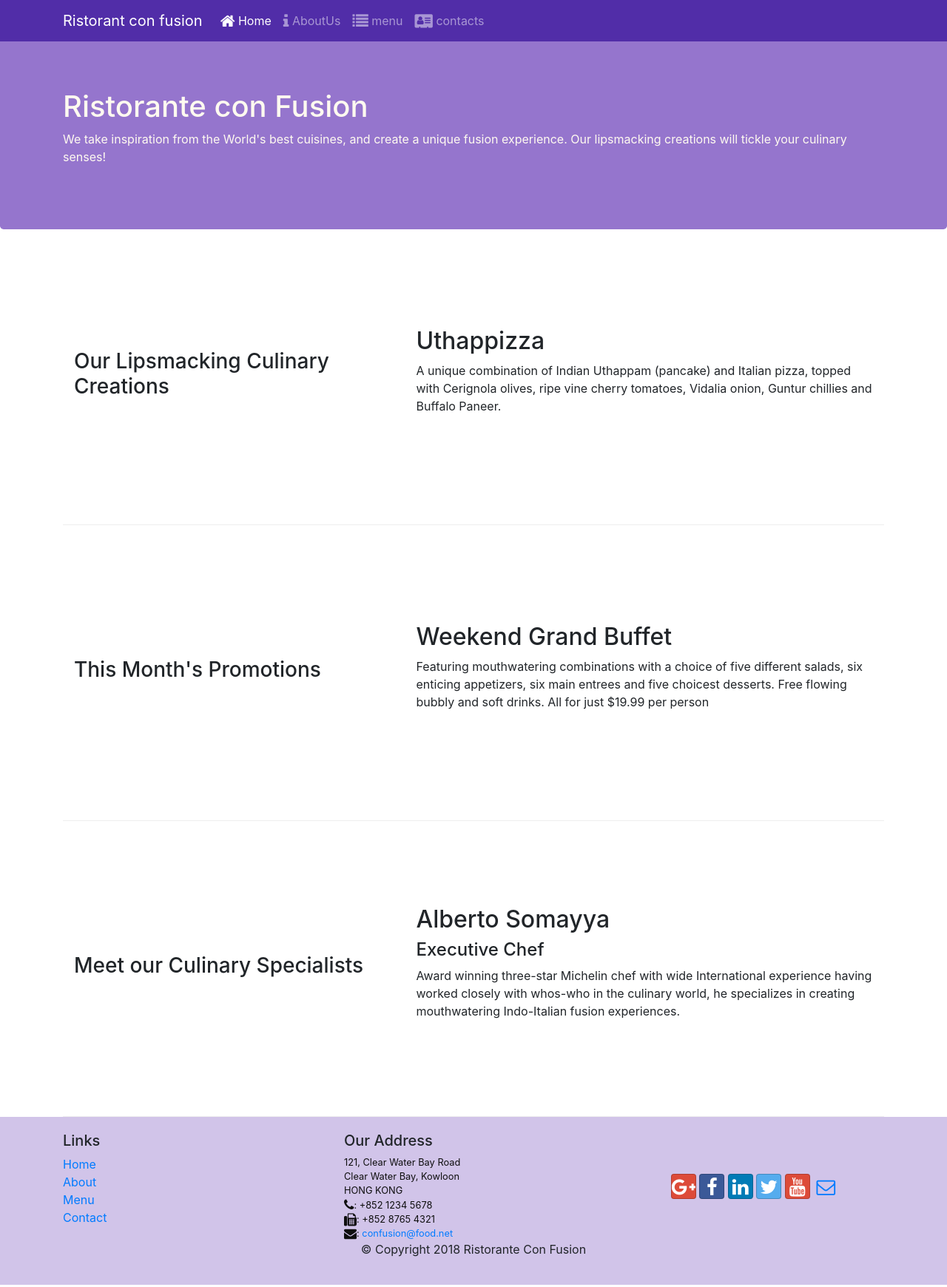
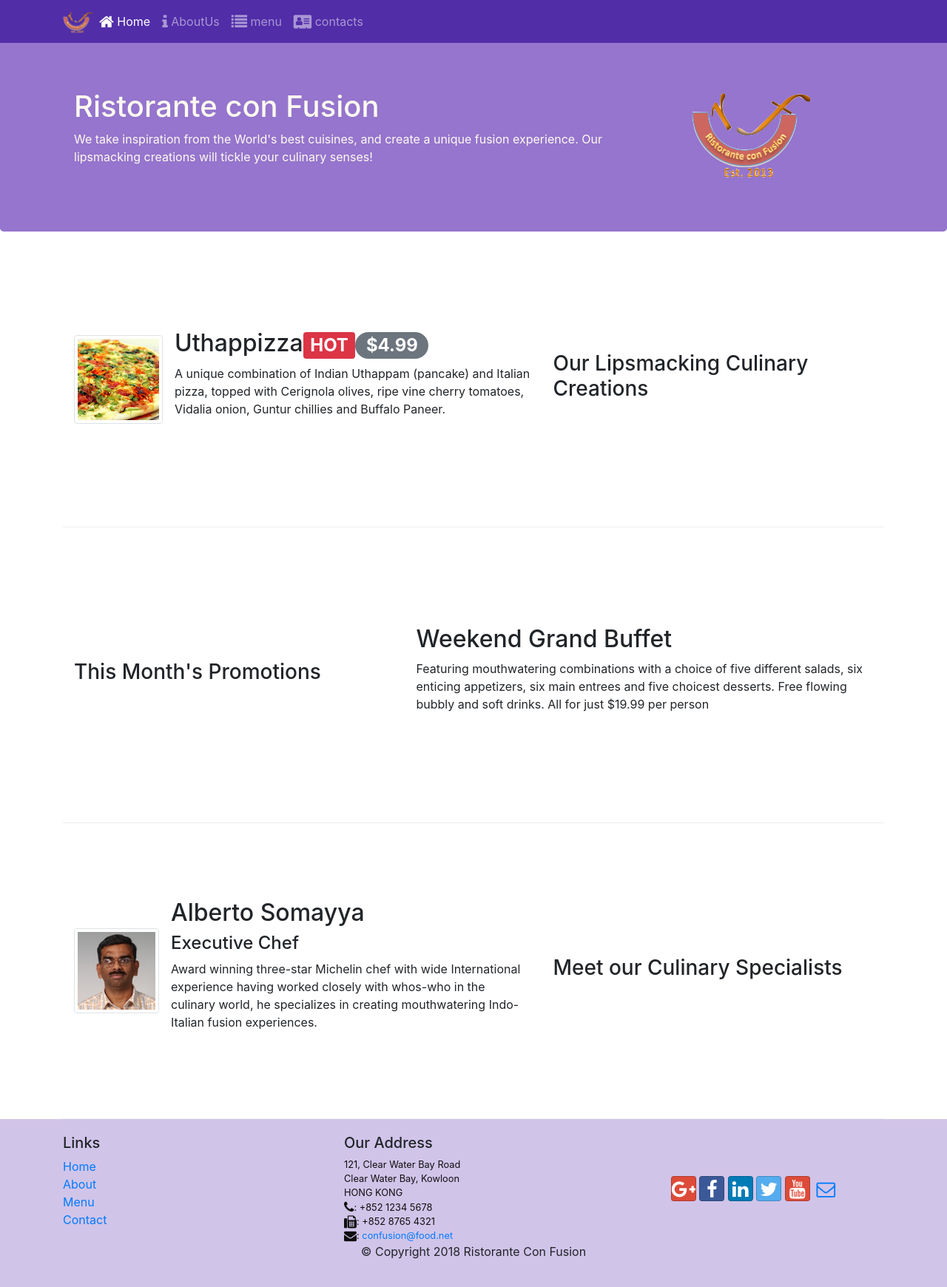
Before and after one commit to NavedAFZ/Bootstrap, a website: page index.html in a window 1280 px wide. Shown: the whole page at 74% size. Drawn offline with nearby package versions, Linux system fonts and the light colour scheme.

Commit message:
media and batches

```diff
--- a/index.html
+++ b/index.html
@@ -16,7 +16,7 @@
     <button class="navbar-toggler" type="button" data-toggle="collapse" data-target="#Navbar">
         <span class="navbar-toggler-icon"></span>
     </button>
-    <a class="navbar-brand" href="#">Ristorant con fusion</a>
+    <a class="navbar-brand mr-auto" href="#"><img src="img/logo.png" height="30" width="41"></a>
 
     <div class="navbar-collapse" id="Navbar">
 
@@ -36,24 +36,38 @@
     <header class="jumbotron ">
         <div class="container">
             <div class="row row-header">
-                <div >
+                <div class="col-12 col-sm-9">
                     <h1>Ristorante con Fusion</h1>
                     <p>We take inspiration from the World's best cuisines, and create a unique fusion experience. Our lipsmacking creations will tickle your culinary senses!</p>
                 </div>
-                <div>
+
+                    <div class="col-12 col-sm-3 align-self-center">
+                        <img src="img/logo.png" class="img-fluid">
+
                 </div>
+
             </div>
         </div>
     </header>
 
     <div class="container ">
         <div class="row row-content align-items-center">
-            <div class="col-12 col-sm-5">
+            <div class="col-12 col-sm-5 order-sm-last">
                 <h3>Our Lipsmacking Culinary Creations</h3>
             </div>
             <div class="col-12 col-sm-7">
-                <h2>Uthappizza</h2>
-                <p>A unique combination of Indian Uthappam (pancake) and Italian pizza, topped with Cerignola olives, ripe vine cherry tomatoes, Vidalia onion, Guntur chillies and Buffalo Paneer.</p>
+                <div class="media">
+                    <img class="d-flex mr-3 img-thumbnail align-self-center"
+                            src="img/uthappizza.png" alt="Uthappizza">
+                    <div class="media-body">
+                        <h2 class="mt-0">Uthappizza<span class="badge badge-danger">HOT</span><span class="badge badge-pill badge-secondary">$4.99</span></h2>
+                        <p class="d-none d-sm-block">A unique combination of Indian Uthappam (pancake) and
+                            Italian pizza, topped with Cerignola olives, ripe vine
+                            cherry tomatoes, Vidalia onion, Guntur chillies and
+                            Buffalo Paneer.</p>
+                    </div>
+                </div>
+
             </div>
         </div>
 
@@ -69,13 +83,24 @@
         </div>
 
         <div class="row row-content align-items-center">
-            <div class="col-12 col-sm-5">
+            <div class="col-12 col-sm-5 order-sm-last">
                 <h3>Meet our Culinary Specialists</h3>
             </div>
             <div class="col-12 col-sm-7">
-                <h2>Alberto Somayya</h2>
-                <h4>Executive Chef</h4>
-                <p>Award winning three-star Michelin chef with wide International experience having worked closely with whos-who in the culinary world, he specializes in creating mouthwatering Indo-Italian fusion experiences. </p>
+                <div class="media">
+                    <img class="d-flex mr-3 img-thumbnail align-self-center"
+                            src="img/alberto.png" alt="Alberto Somayya">
+                    <div class="media-body">
+                        <h2 class="mt-0">Alberto Somayya</h2>
+                        <h4>Executive Chef</h4>
+                        <p class="d-none d-sm-block">Award winning three-star Michelin chef with wide
+                            International experience having worked closely with
+                            whos-who in the culinary world, he specializes in
+                            creating mouthwatering Indo-Italian fusion experiences.
+                            </p>
+                    </div>
+                </div>
+
             </div>
         </div>
     </div>
```
Also changed, not shown: aboutus.html (+8 -4 lines), contactus.html (+9 -4 lines), img/alberto.png (added), img/buffet.png (added), img/logo.png (added), img/uthappizza.png (added), 1 other file.
